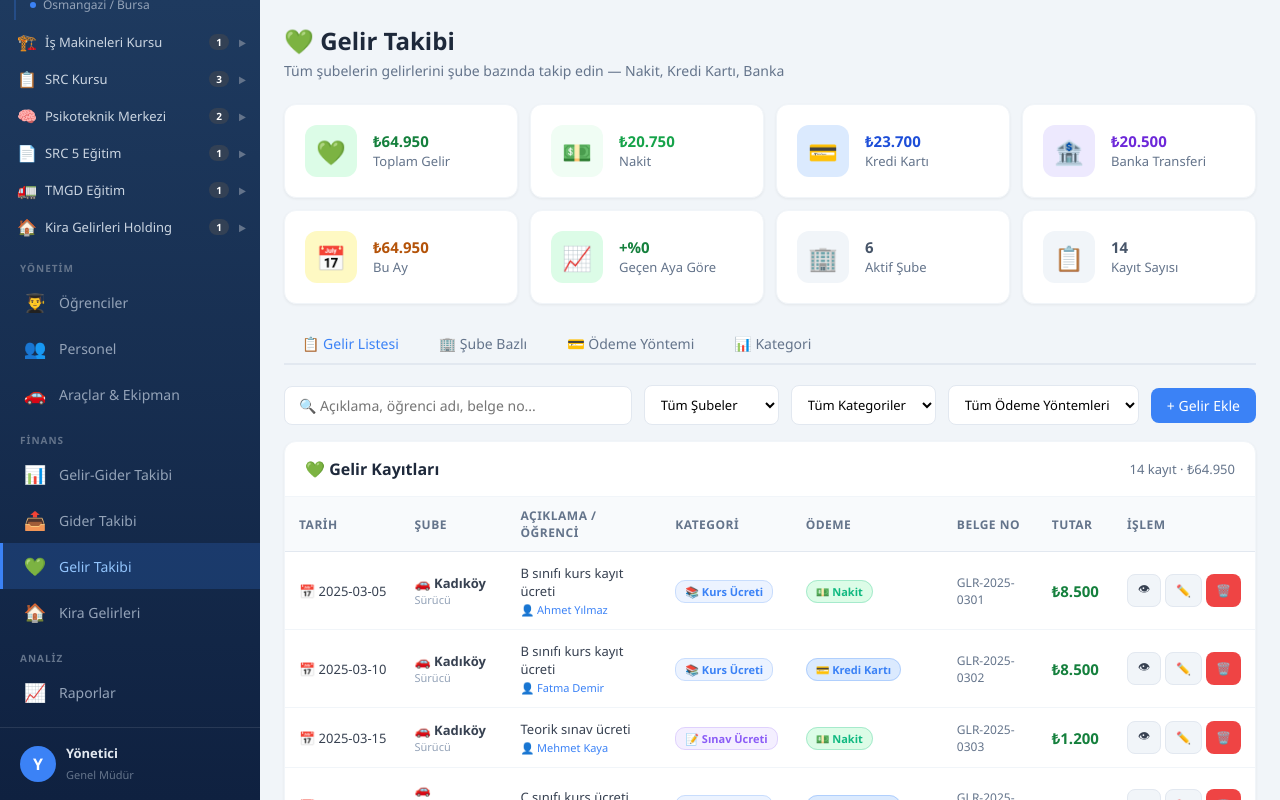
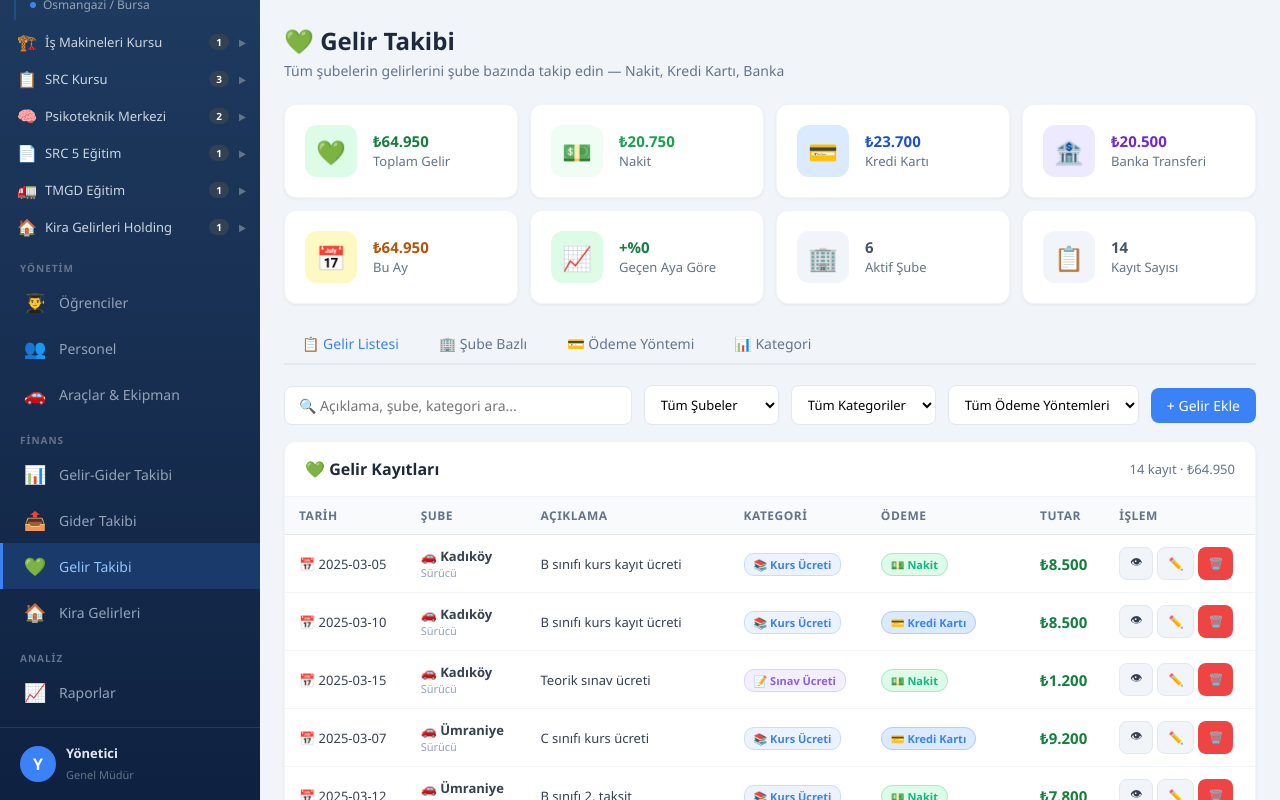
Before and after one commit to teklif-del/yeni-proje, a React (Create React App) app: page / in a window 1280 px wide. Both pictures are taken after a click on the element "💚 Gelir Takibi". Shown: the top 800 px of the page. Built offline with nearby package versions, Linux system fonts and the light colour scheme.

Commit message:
feat(gelirler): Makbuz No ve Öğrenci Adı alanları kaldırıldı – günlük kasa girişi odaklı yapı

```diff
--- a/src/pages/GelirlerPage.js
+++ b/src/pages/GelirlerPage.js
@@ -48,7 +48,7 @@ const BASLANGIC_GELIRLER = [
 const BOS_FORM = {
   subeId: '', kategori: 'kurs_ucreti', odemeYontemi: 'nakit',
   tarih: new Date().toISOString().split('T')[0],
-  tutar: '', aciklama: '', belgeNo: '', ogrenciAd: '',
+  tutar: '', aciklama: '',
 };
 
 // ─── Yardımcı Bileşenler ───────────────────────────────────
@@ -97,9 +97,7 @@ export default function GelirlerPage() {
     const subeEsles  = subeFiltre  === 'tumu' || g.subeId       === parseInt(subeFiltre);
     const odemeEsles = odemeFiltre === 'tumu' || g.odemeYontemi === odemeFiltre;
     const aramaEsles = aramaMetni  === '' ||
-      (g.aciklama||'').toLowerCase().includes(aramaMetni.toLowerCase()) ||
-      (g.belgeNo ||'').toLowerCase().includes(aramaMetni.toLowerCase()) ||
-      (g.ogrenciAd||'').toLowerCase().includes(aramaMetni.toLowerCase());
+      (g.aciklama||'').toLowerCase().includes(aramaMetni.toLowerCase());
     return katEsles && subeEsles && odemeEsles && aramaEsles;
   }), [gelirler, katFiltre, subeFiltre, odemeFiltre, aramaMetni]);
 
@@ -224,7 +222,7 @@ export default function GelirlerPage() {
         <>
           {/* Filtre Bar */}
           <div className="filtre-bar">
-            <input className="arama-input" placeholder="🔍 Açıklama, öğrenci adı, belge no..."
+            <input className="arama-input" placeholder="🔍 Açıklama, şube, kategori ara..."
               value={aramaMetni} onChange={e => setArama(e.target.value)} />
             <select style={{ padding: '9px 12px', border: '1.5px solid #E2E8F0', borderRadius: '8px', fontSize: '13px', outline: 'none', background: 'white' }}
               value={subeFiltre} onChange={e => setSubeFiltre(e.target.value)}>
@@ -258,17 +256,16 @@ export default function GelirlerPage() {
                   <tr>
                     <th>Tarih</th>
                     <th>Şube</th>
-                    <th>Açıklama / Öğrenci</th>
+                    <th>Açıklama</th>
                     <th>Kategori</th>
                     <th>Ödeme</th>
-                    <th>Belge No</th>
                     <th>Tutar</th>
                     <th>İşlem</th>
                   </tr>
                 </thead>
                 <tbody>
                   {filtrelenenler.length === 0 && (
-                    <tr><td colSpan={8} style={{ textAlign: 'center', padding: '40px', color: '#64748B' }}>Kayıt bulunamadı.</td></tr>
+                    <tr><td colSpan={7} style={{ textAlign: 'center', padding: '40px', color: '#64748B' }}>Kayıt bulunamadı.</td></tr>
                   )}
                   {filtrelenenler.map(g => {
                     const sube   = SUBELER.find(s => s.id === g.subeId);
@@ -282,11 +279,9 @@ export default function GelirlerPage() {
                         </td>
                         <td>
                           <div style={{ fontSize: '13px', fontWeight: '500' }}>{g.aciklama}</div>
-                          {g.ogrenciAd && <div style={{ fontSize: '11px', color: '#3B82F6', marginTop: '2px' }}>👤 {g.ogrenciAd}</div>}
                         </td>
                         <td><KategoriRozet kategori={g.kategori} /></td>
                         <td><OdemeYontemiRozetleri yontem={g.odemeYontemi} /></td>
-                        <td style={{ fontSize: '12px', color: '#64748B' }}>{g.belgeNo || '—'}</td>
                         <td>
                           <span style={{ fontWeight: '800', fontSize: '15px', color: '#15803D' }}>
                             ₺{g.tutar.toLocaleString('tr-TR')}
@@ -606,13 +601,7 @@ export default function GelirlerPage() {
             <F label="📅 Tarih *" name="tarih" tip="date" />
           </div>
 
-          {/* Açıklama + Öğrenci */}
-          <div style={{ display: 'grid', gridTemplateColumns: '1fr 1fr', gap: '12px' }}>
-            <F label="📝 Açıklama *"    name="aciklama" />
-            <F label="👤 Öğrenci Adı"  name="ogrenciAd" />
-          </div>
-
-          <F label="🧾 Belge / Makbuz No" name="belgeNo" />
+          <F label="📝 Açıklama" name="aciklama" />
 
           {/* Önizleme */}
           {form.tutar && form.subeId && (
@@ -663,9 +652,7 @@ export default function GelirlerPage() {
                   { etiket: 'Şube',       deger: `${sirket?.ikon} ${sube?.ilce}` },
                   { etiket: 'Şirket',     deger: sirket?.ad?.split(' ')[0] },
                   { etiket: 'Tarih',      deger: `📅 ${detayModal.tarih}` },
-                  { etiket: 'Belge No',   deger: detayModal.belgeNo || '—' },
-                  { etiket: 'Açıklama',   deger: detayModal.aciklama },
-                  { etiket: 'Öğrenci',    deger: detayModal.ogrenciAd || '—' },
+                  { etiket: 'Açıklama',   deger: detayModal.aciklama || '—' },
                 ].map(r => (
                   <div key={r.etiket} style={{ background: '#F8FAFC', borderRadius: '8px', padding: '10px 12px', border: '1px solid #E2E8F0' }}>
                     <div style={{ fontSize: '10px', color: '#64748B', textTransform: 'uppercase', letterSpacing: '0.5px', marginBottom: '3px' }}>{r.etiket}</div>
```
